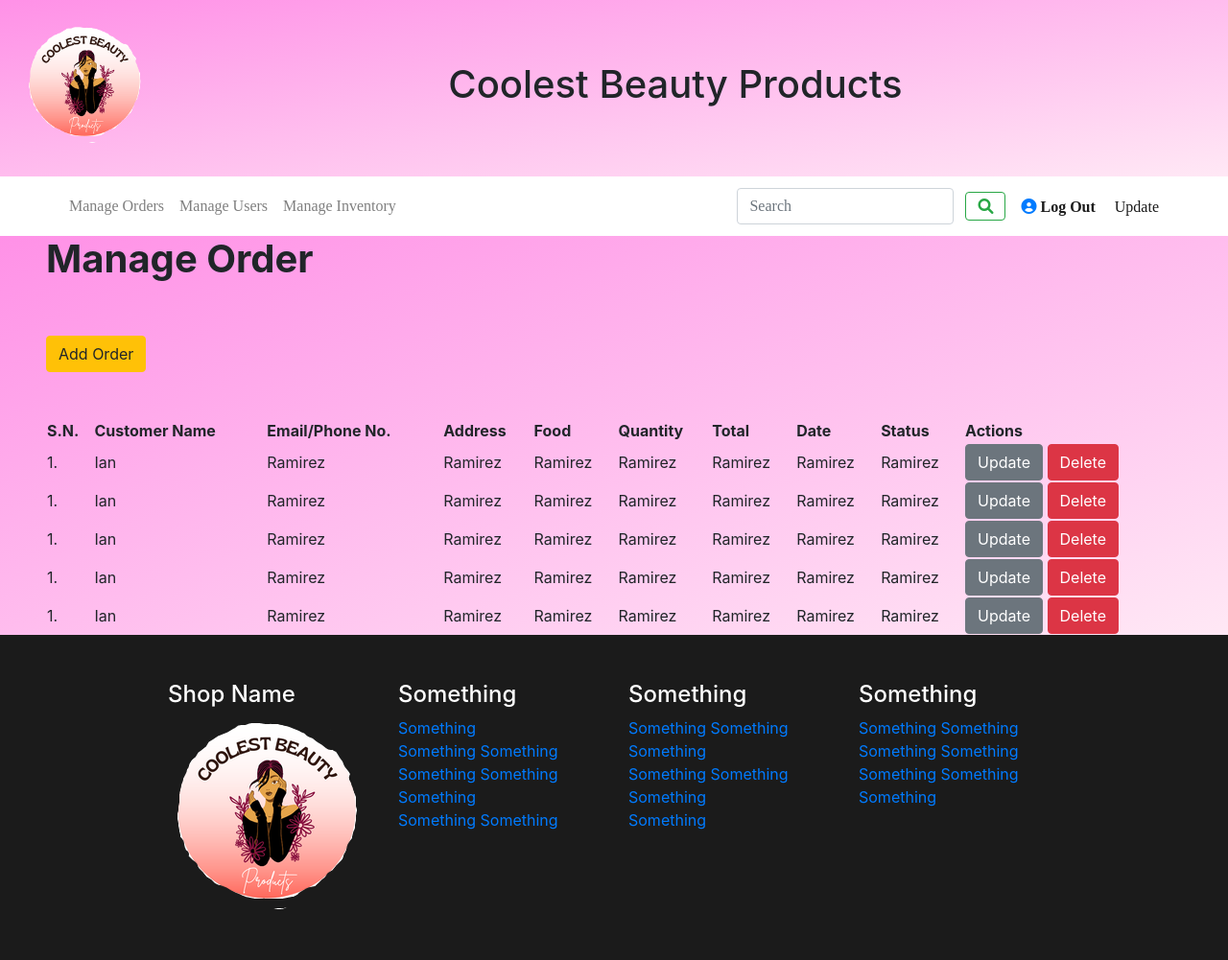
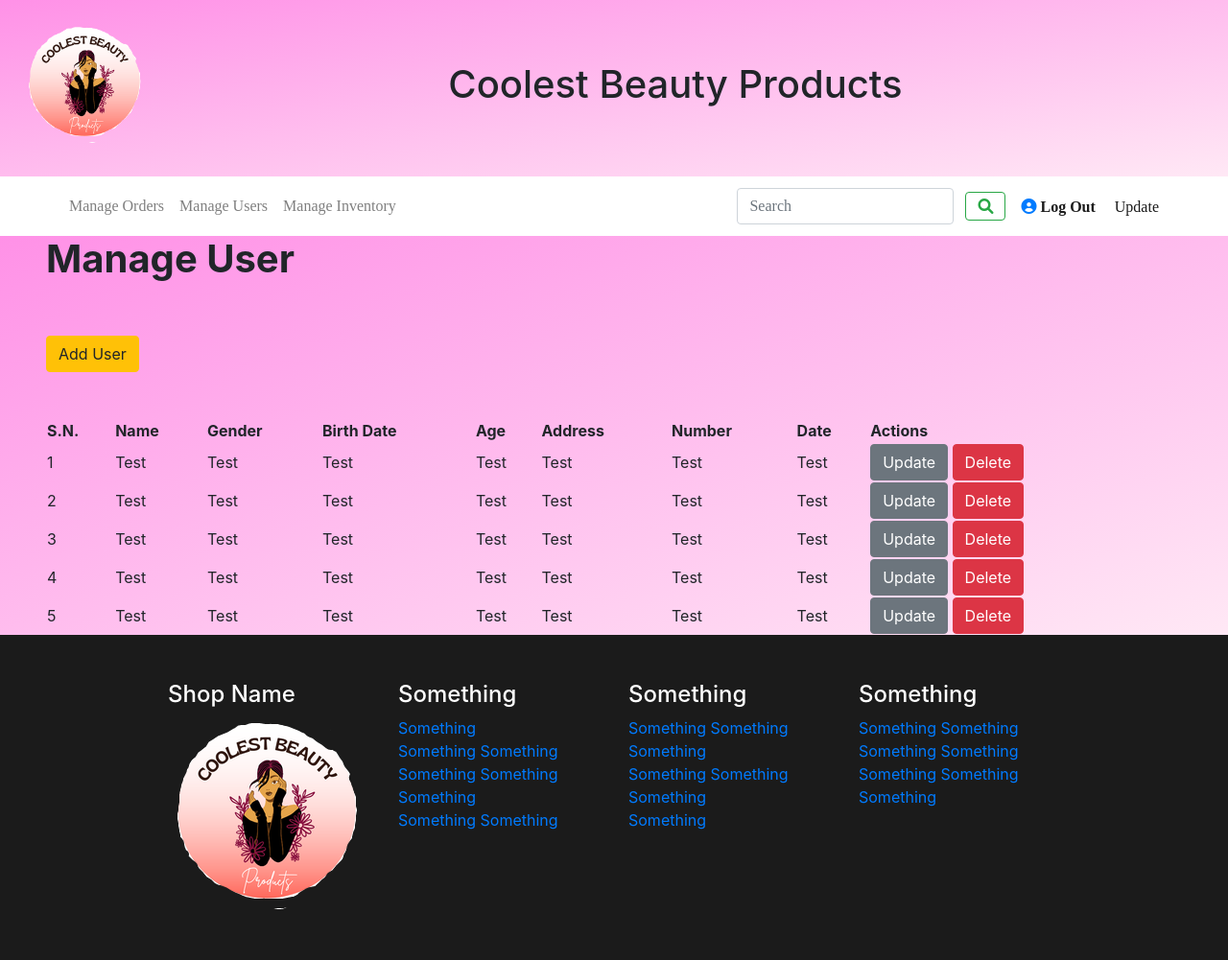
Before and after one commit to Jem-code7/Beauty_Products, a PHP site: page /PHP-codes/admin_user_management_page.php in a window 1280 px wide. Shown: the whole page at 96% size. Run offline with PHP 8.4, Linux system fonts and the light colour scheme; data that the repository does not hold is empty; some web fonts are replaced.

Commit message:
Admin Update

```diff
--- a/admin_user_management_page.php
+++ b/admin_user_management_page.php
@@ -2,77 +2,37 @@
       include_once "./main_template/metadata.php";
 ?>
 <body>
-      <section class="banner grad-pink-cream">
-            <div class="p-4">
-                  <a href="" class="float-left"><img src="./img/logo-removebg-preview.png" alt="" style="width:8em"></a>
-                  <h1 class="text-center" style="padding-top:1em; padding-bottom:1em;">Coolest Beauty Products</h1>
-            </div>
-      </section>
-
-      <section class="top-nav white-bg">
-            <nav class="navbar navbar-expand-lg navbar-light  ff-andada">
-                  <button class="navbar-toggler" type="button" data-toggle="collapse" data-target="#navbarScroll" aria-controls="navbarScroll" aria-expanded="false" aria-label="Toggle navigation">
-                        <span class="navbar-toggler-icon"></span>
-                  </button>
-                  <div class="collapse navbar-collapse" id="navbarScroll">
-                        <!-- Buttons -->
-                        <ul class="navbar-nav mr-auto ml-5 my-2 my-lg-0 navbar-nav-scroll">
-                              <li class="nav-item">
-                                    <a class="nav-link" href="./index.php">Manage Orders <span class="sr-only"></span></a>
-                              </li>
-                              <li class="nav-item">
-                                    <a class="nav-link" href="./index.php">Manage Users <span class="sr-only"></span></a>
-                              </li>
-                              <li class="nav-item">
-                                    <a class="nav-link" href="./index.php">Manage Inventory <span class="sr-only"></span></a>
-                              </li>
-                        </ul>
-                        <form class="d-flex flex-row">
-                              <input class="form-control mr-1 mt-1" type="search" placeholder="Search" aria-label="Search">
-                              <button class="btn btn-outline-success m-2 fas fa-search" type="submit"></button>
-                        </form>
-                        <form class="flex icons mr-5">
-                              <a href="./login_page.php" class="fa fa-user-circle p-2 rounded-pill white-bg">
-                                    <span class="black-color ff-andada"> Log Out </span>
-                              </a>
-                              <a href="./login_page.php" class="p-2 rounded-pill white-bg">
-                                    <span class="black-color ff-andada"> Update </span>
-                              </a>
-                        </form>
-                  </div>
-            </nav>
+      <?php include_once './section_template/admin_header.php'?>
 
       <section class="main-content grad-pink-cream">
             <div class="mx-5">
-                        <h1><strong>Manage Order</strong></h1>
+                  <h1><strong>Manage User</strong></h1>
 
                   <br><br>
-                        <a href=""><button class="btn btn-warning">Add Order</button></a>
+                  <a href=""><button class="btn btn-warning">Add User</button></a>
                   <br><br><br>
                   <table style="width: 100%;">
                         <tr>
                               <th>S.N.</th>
-                                    <th>Customer Name</th>
-                                    <th>Email/Phone No.</th>
+                              <th>Name</th>
+                              <th>Gender</th>
+                              <th>Birth Date</th>
+                              <th>Age</th>
                               <th>Address</th>
-                                    <th>Food</th>
-                                    <th>Quantity</th>
-                                    <th>Total</th>
+                              <th>Number</th>
                               <th>Date</th>
-                                    <th>Status</th>
                               <th>Actions</th>
                         </tr>
                         <?php for ($i=0; $i < 5; $i++) : ?>
                         <tr>
-                                    <td>1. </td>
-                                    <td>Ian</td>
-                                    <td>Ramirez</td>
-                                    <td>Ramirez</td>
-                                    <td>Ramirez</td>
-                                    <td>Ramirez</td>
-                                    <td>Ramirez</td>
-                                    <td>Ramirez</td>
-                                    <td>Ramirez</td>
+                              <td><?php echo ($i+1)?> </td>
+                              <td>Test</td>
+                              <td>Test</td>
+                              <td>Test</td>
+                              <td>Test</td>
+                              <td>Test</td>
+                              <td>Test</td>
+                              <td>Test</td>
                               <td>
                                     <a href="" class="btn btn-secondary">Update</a>
                                     <a href="" class="btn btn-danger">Delete</a>
@@ -86,6 +46,5 @@
       <?php include './section_template/footer_footer.php' ?>
 
       <?php include_once './main_template/script.php'; ?>
-      </section>
 </body>
 </html>
--- a/login_page.php
+++ b/login_page.php
@@ -9,7 +9,7 @@
                   if ($userdata['password'] == $password) {
                         $_SESSION['login']= "<p class='success'>Login Successfully</p>";
                         $_SESSION['email'] = $userdata['email'];
-                        header("Location:http://localhost/PHP-codes/Others_Work/Beauty_Products/admin_user_management_page.php");
+                        header("Location:http://localhost/PHP-codes/Others_Work/Beauty_Products/admin_order_management_page.php");
                   }else{
                         $_SESSION['error'] = "<p class='error'>Wrong Password</p>";
                   }
--- /dev/null
+++ b/section_template/admin_header.php
@@ -0,0 +1,40 @@
+<section class="banner grad-pink-cream">
+      <div class="p-4">
+            <a href="" class="float-left"><img src="./img/logo-removebg-preview.png" alt="" style="width:8em"></a>
+            <h1 class="text-center" style="padding-top:1em; padding-bottom:1em;">Coolest Beauty Products</h1>
+      </div>
+</section>
+
+<section class="top-nav white-bg">
+      <nav class="navbar navbar-expand-lg navbar-light  ff-andada">
+            <button class="navbar-toggler" type="button" data-toggle="collapse" data-target="#navbarScroll" aria-controls="navbarScroll" aria-expanded="false" aria-label="Toggle navigation">
+                  <span class="navbar-toggler-icon"></span>
+            </button>
+            <div class="collapse navbar-collapse" id="navbarScroll">
+                  <!-- Buttons -->
+                  <ul class="navbar-nav mr-auto ml-5 my-2 my-lg-0 navbar-nav-scroll">
+                        <li class="nav-item">
+                              <a class="nav-link" href="./admin_order_management_page.php">Manage Orders <span class="sr-only"></span></a>
+                        </li>
+                        <li class="nav-item">
+                              <a class="nav-link" href="./admin_user_management_page.php">Manage Users <span class="sr-only"></span></a>
+                        </li>
+                        <li class="nav-item">
+                              <a class="nav-link" href="./admin_inventory_management_page.php">Manage Inventory <span class="sr-only"></span></a>
+                        </li>
+                  </ul>
+                  <form class="d-flex flex-row">
+                        <input class="form-control mr-1 mt-1" type="search" placeholder="Search" aria-label="Search">
+                        <button class="btn btn-outline-success m-2 fas fa-search" type="submit"></button>
+                  </form>
+                  <form class="flex icons mr-5">
+                        <a href="./login_page.php" class="fa fa-user-circle p-2 rounded-pill white-bg">
+                              <span class="black-color ff-andada"> Log Out </span>
+                        </a>
+                        <a href="./login_page.php" class="p-2 rounded-pill white-bg">
+                              <span class="black-color ff-andada"> Update </span>
+                        </a>
+                  </form>
+            </div>
+      </nav>
+</section>
```
Also changed, not shown: admin_inventory_management_page.php (added, +61 -0 lines), admin_order_management_page.php (added, +51 -0 lines). Lines whose indentation alone changed are shown as unchanged.
